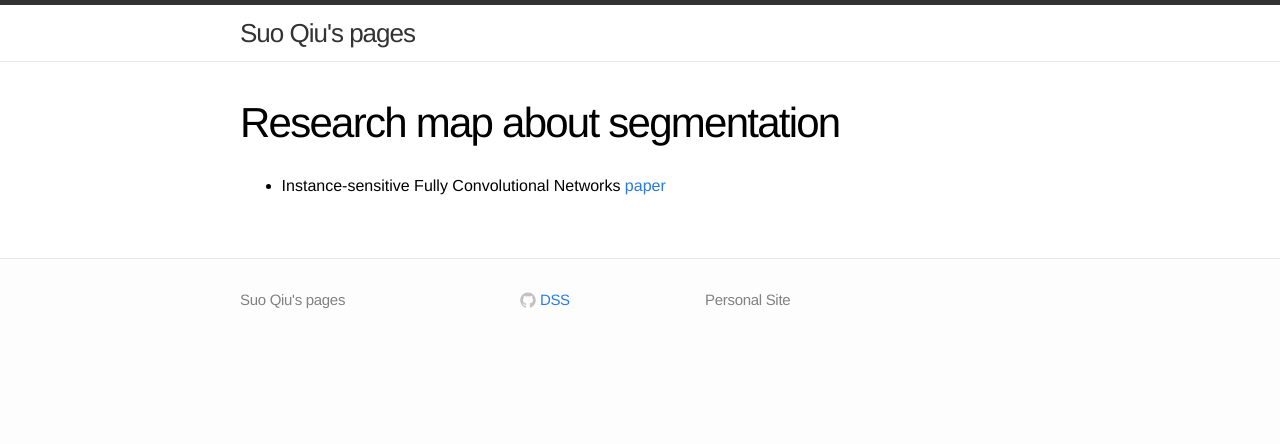
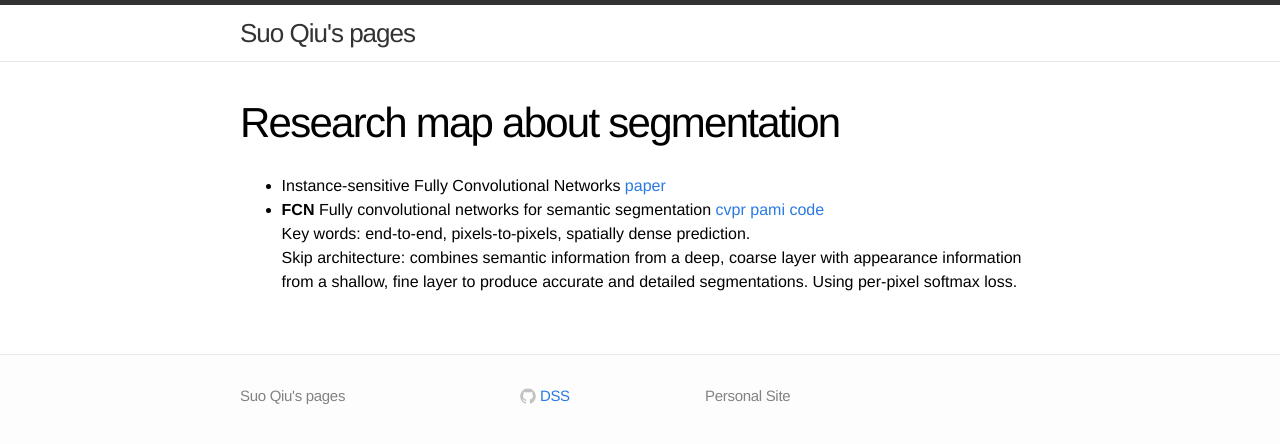
Before and after one commit to kyuusaku/kyuusaku.github.io, a Jekyll site: the page built from segmentation.md, in a window 1280 px wide. Shown: the top 444 px of the page. Built offline with Jekyll 4.4.1, drawn with Linux system fonts in a browser that asks for light colours.

```diff
--- a/segmentation.md
+++ b/segmentation.md
@@ -6,3 +6,10 @@ permalink: /segmentation/
 
 
 * Instance-sensitive Fully Convolutional Networks [paper](http://arxiv.org/abs/1603.08678)
+
+* **FCN** Fully convolutional networks for semantic segmentation
+[cvpr](http://arxiv.org/abs/1411.4038)
+[pami](http://arxiv.org/abs/1605.06211)
+[code](https://github.com/shelhamer/fcn.berkeleyvision.org)
+Key words: end-to-end, pixels-to-pixels, spatially dense prediction.
+Skip architecture: combines semantic information from a deep, coarse layer with appearance information from a shallow, fine layer to produce accurate and detailed segmentations. Using per-pixel softmax loss.
```
Also changed, not shown: cnn_cookbooks.md (+1 -0 lines), conference_journals.md (added, +14 -0 lines), cross_entropy.md (added, +12 -0 lines), datasets.md (+5 -0 lines), index.md (+3 -3 lines), resources_about_deep_learning.md (+5 -0 lines), tools.md (+7 -0 lines).
